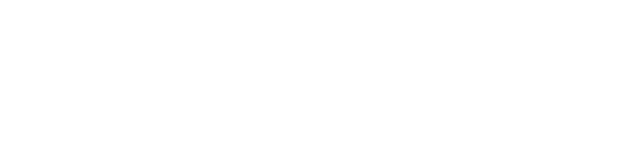
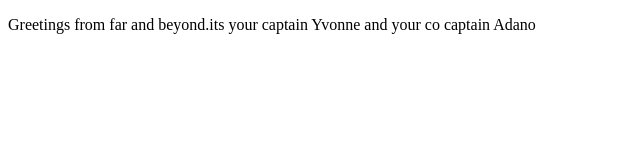
Before and after one commit to Gaks98/my-first-webpage, a plain HTML site: page my-first-webpage.html in a window 1280 px wide. Shown: the whole page, without its empty margins (0-640 px from the left). Drawn offline with Linux system fonts and the light colour scheme.

Commit message:
second page structure

```diff
--- a/my-first-webpage.html
+++ b/my-first-webpage.html
@@ -4,6 +4,6 @@
     <title> My first webpage </title>
   </head>
   <body>
-
+    <p>Greetings from far and beyond.its your captain Yvonne and your co captain Adano </p>
   </body>
 </html>
```
